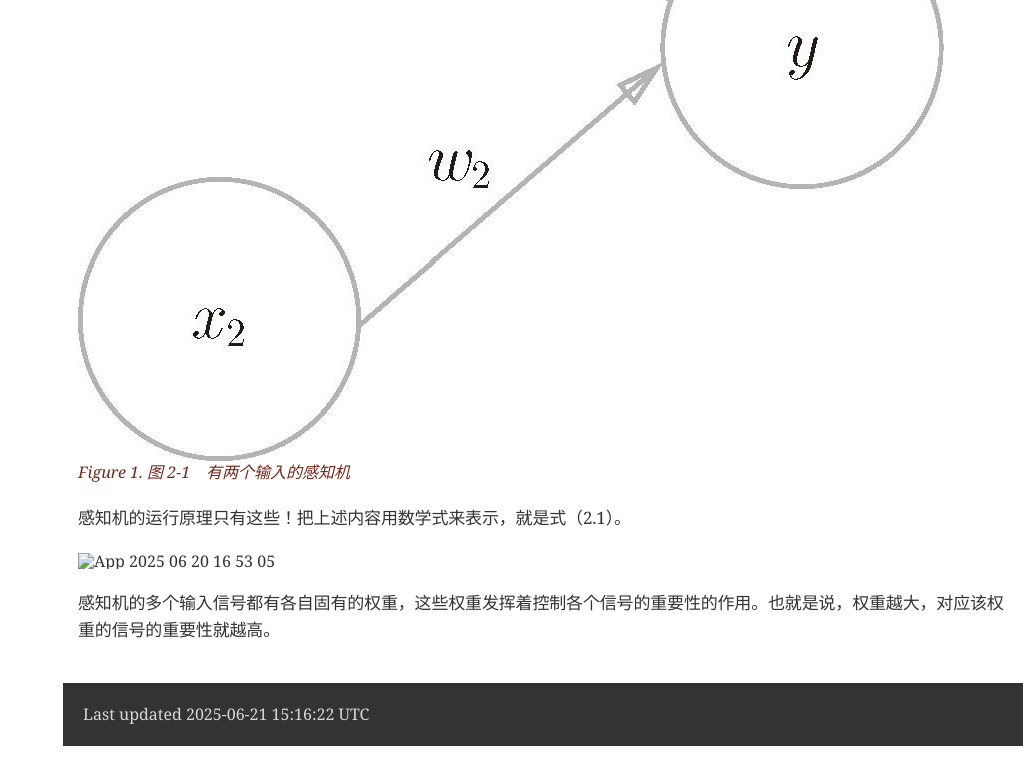
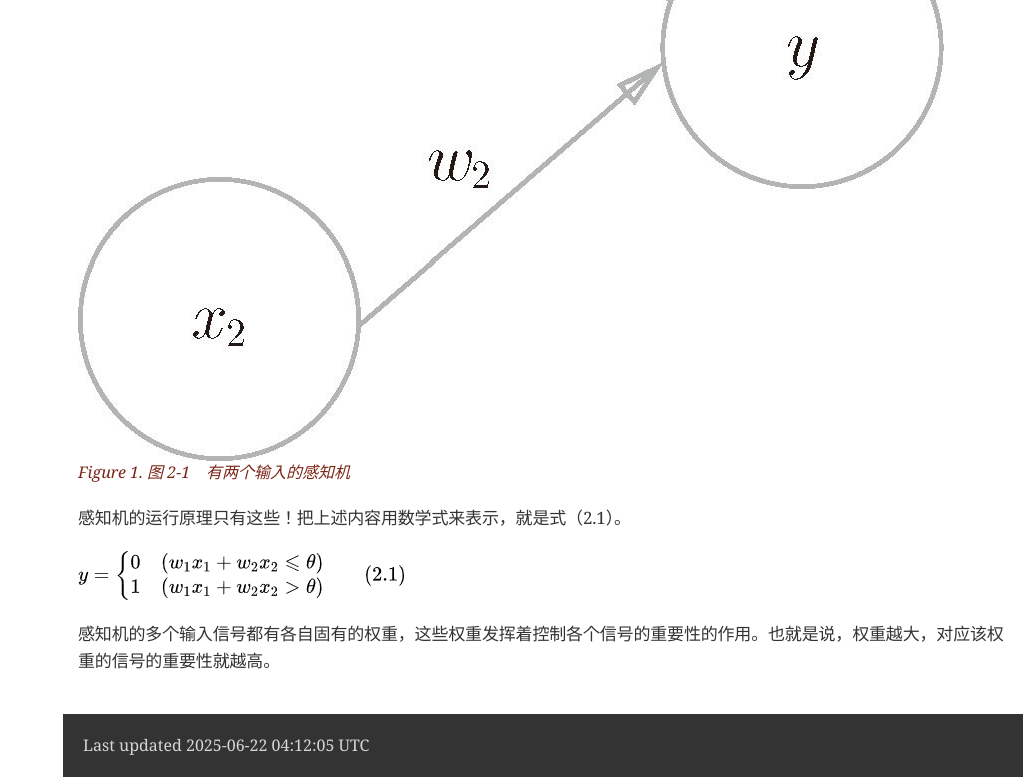
Before and after one commit to whoyiming/DeepLearning-BaseOnPython, a plain HTML site: page index.html in a window 1280 px wide. Shown: the part 3295-4072 px from the top of the page, without its empty margins (257-1280 px from the left). Before the commit the page ends 4041 px from the top, so only its background shows below. Drawn offline with nearby package versions, Linux system fonts and the light colour scheme; a web font is replaced by a local one.

Commit message:
deploy: 8f77a7ba32066e4dbbb0a04c96ff38d4cb6620b5

```diff
--- a/DeepLearning.html
+++ b/index.html
@@ -598,7 +598,7 @@ plt.show()</code></pre>
 </div>
 <div class="imageblock">
 <div class="content">
-<img src="/App_2025-06-20_16-53-05.png" alt="App 2025 06 20 16 53 05">
+<img src="images/App_2025-06-20_16-53-05.png" alt="App 2025 06 20 16 53 05">
 </div>
 </div>
 <div class="paragraph">
@@ -610,7 +610,7 @@ plt.show()</code></pre>
 </div>
 <div id="footer">
 <div id="footer-text">
-Last updated 2025-06-21 15:16:22 UTC
+Last updated 2025-06-22 04:12:05 UTC
 </div>
 </div>
 <script src="https://cdnjs.cloudflare.com/ajax/libs/highlight.js/9.18.3/highlight.min.js"></script>
```
